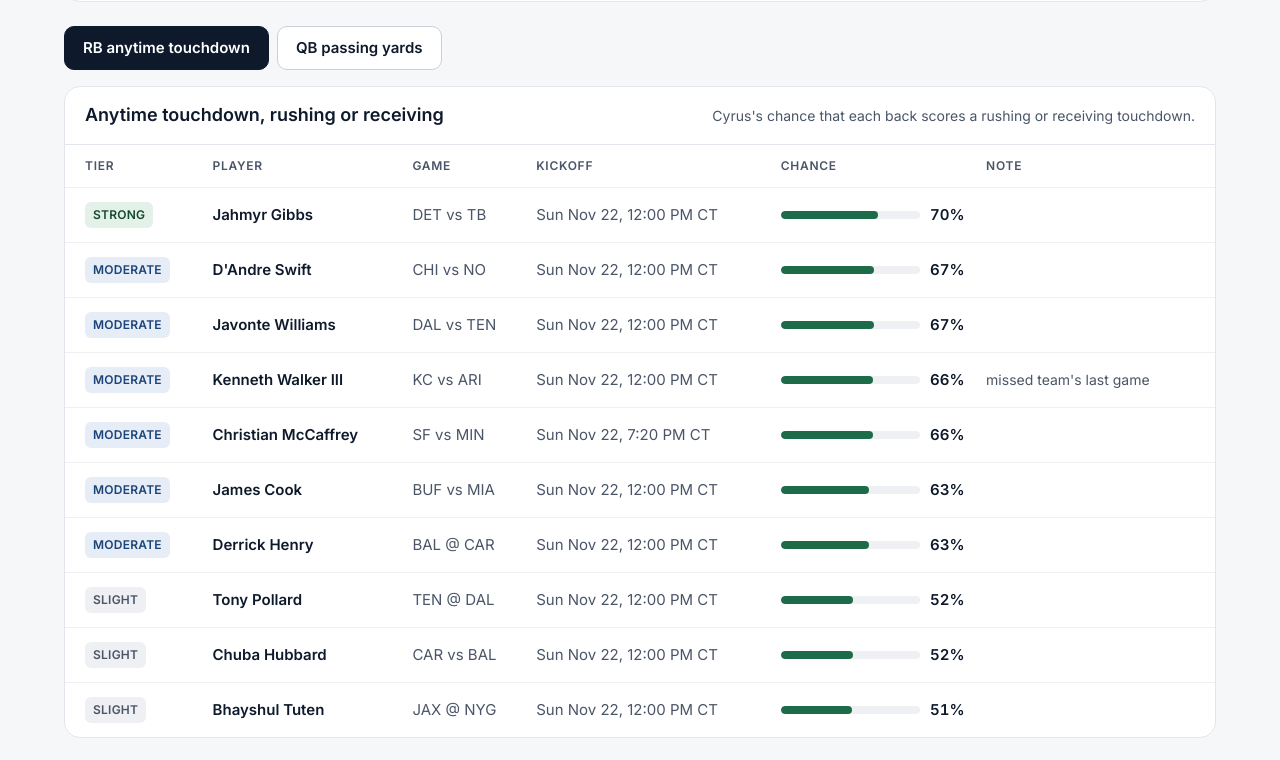
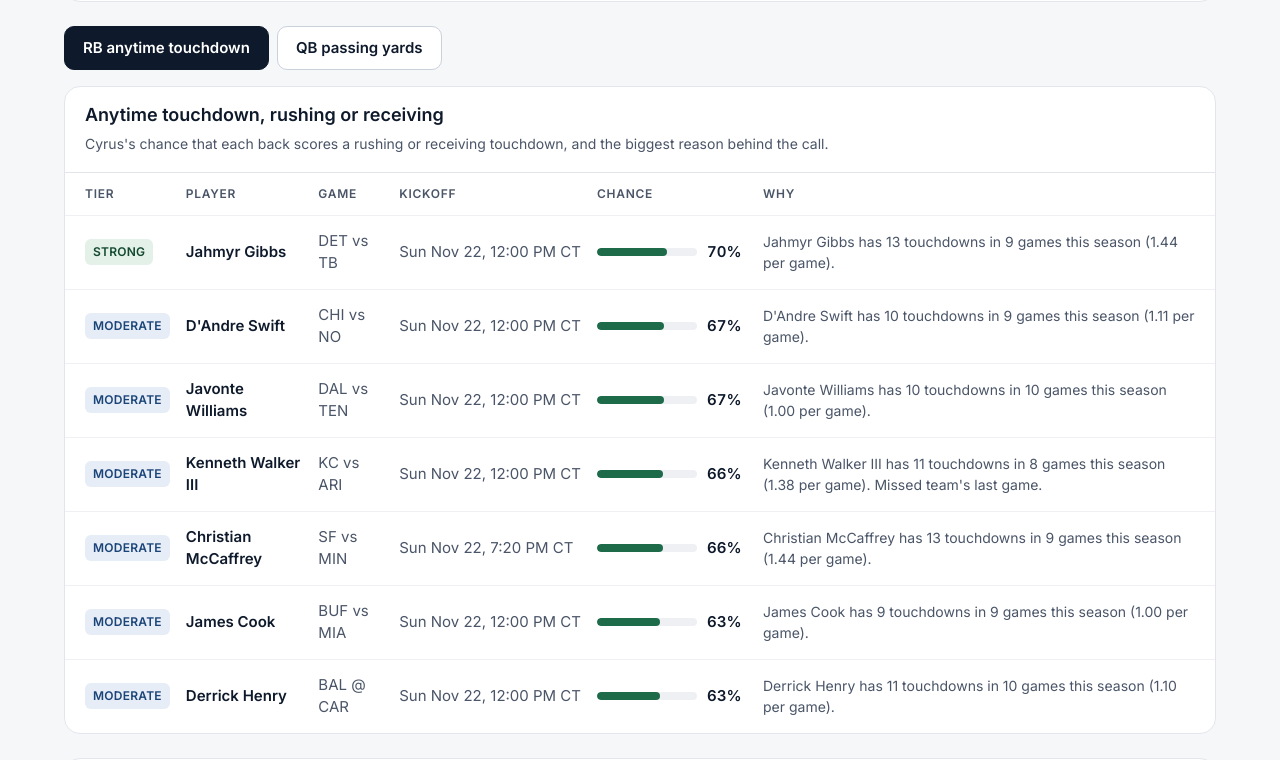
Before and after one commit to Ibmcleaner/cyrusforgesystems-site, a plain HTML site: page cyrus/nfl-predictor/index.html in a window 1280 px wide. Shown: the part 2479-3239 px from the top of the page. Drawn offline with nearby package versions, Linux system fonts and the light colour scheme.

Commit message:
Predictor: Strong + Moderate only on the card, Why column on the RB table, why / why-not headings in the lookup
Co-Authored-By: Claude Fable 5.1 <noreply@anthropic.com>
Claude-Session: https://claude.ai/code/session_011d4oNPcXN63vN5kCfgQSNf

```diff
--- a/assets/predictor.js
+++ b/assets/predictor.js
@@ -66,21 +66,31 @@
     document.getElementById('n-bet').textContent = count('MODERATE');
     document.getElementById('n-pass').textContent = (data.passed || []).reduce(function (s, p) { return s + (p.count || 0); }, 0);
 
-    fillBody('rb-body', data.rb, 6, function (r) {
+    // Only Strong and Moderate calls (and Rechecks waiting on an injury decision) are published on the card.
+    // Slight leans are still logged and graded; they appear in the chronicle, not here.
+    function published(r) { var t = norm(r.tier); return t === 'STRONG' || t === 'MODERATE' || t === 'RECHECK'; }
+    // The biggest reason behind each call comes from the same explanation the player lookup shows.
+    var whyByName = {};
+    (data.players || []).forEach(function (p) { if (p.pros && p.pros.length) whyByName[p.pos + ':' + p.name] = p.pros[0]; });
+    function whyText(pos, r) {
+      var why = whyByName[pos + ':' + r.player] || '';
+      var note = String(r.note || '').trim();
+      if (note) { note = note.charAt(0).toUpperCase() + note.slice(1); if (!/[.!?]$/.test(note)) note += '.'; }
+      return [why, note].filter(function (x) { return x; }).join(' ');
+    }
+
+    fillBody('rb-body', (data.rb || []).filter(published), 6, function (r) {
       var tr = el('tr');
       tr.appendChild(chip(r.tier));
       tr.appendChild(el('td', 'strong', r.player));
       tr.appendChild(el('td', 'soft', r.game));
       tr.appendChild(el('td', 'soft nowrap', r.kickoff));
       tr.appendChild(meter(r.chance));
-      tr.appendChild(el('td', 'note', r.note));
+      tr.appendChild(el('td', 'note', whyText('RB', r)));
       return tr;
     });
 
-    // The biggest reason behind each QB call comes from the same explanation the player lookup shows.
-    var whyByName = {};
-    (data.players || []).forEach(function (p) { if (p.pos === 'QB' && p.pros && p.pros.length) whyByName[p.name] = p.pros[0]; });
-    fillBody('qb-body', data.qb, 9, function (q) {
+    fillBody('qb-body', (data.qb || []).filter(published), 9, function (q) {
       var tr = el('tr');
       tr.appendChild(chip(q.tier));
       tr.appendChild(el('td', 'strong', q.player));
@@ -93,8 +103,7 @@
       call.appendChild(el('span', 'chip ' + (side === 'OVER' ? 'chip-over' : side === 'UNDER' ? 'chip-under' : 'chip-lean'), side || '—'));
       tr.appendChild(call);
       tr.appendChild(el('td', 'num strong', q.chance + '%'));
-      var why = [q.note, whyByName[q.player]].filter(function (x) { return x; }).join(' ');
-      tr.appendChild(el('td', 'note', why));
+      tr.appendChild(el('td', 'note', whyText('QB', q)));
       return tr;
     });
 
@@ -246,7 +255,7 @@
       left.appendChild(el('p', 'lk-name', p.name + ' · ' + p.pos));
       left.appendChild(el('p', 'lk-game', p.game + ' · ' + p.kickoff));
       head.appendChild(left);
-      head.appendChild(chip(p.tier === 'NO LINE' ? 'PASS' : p.tier).firstChild);
+      head.appendChild(chip((p.tier === 'NO LINE' || p.tier === 'SLIGHT') ? 'PASS' : p.tier).firstChild);
       out.appendChild(head);
       var nums = el('div', 'lk-nums');
       function stat(label, val) { var d = el('div'); d.appendChild(el('span', 'lk-label', label)); d.appendChild(el('span', 'lk-val', val)); nums.appendChild(d); }
@@ -262,8 +271,10 @@
       out.appendChild(nums);
       out.appendChild(el('p', 'lk-summary', p.summary));
       var cols = el('div', 'lk-cols');
-      var a = list('What supports it', p.pros, 'pos'); if (a) cols.appendChild(a);
-      var b = list('What works against it', p.cons, 'neg'); if (b) cols.appendChild(b);
+      var isCall = p.tier === 'STRONG' || p.tier === 'MODERATE' || p.tier === 'RECHECK';
+      var a = list(isCall ? 'Why Cyrus makes the call' : 'What he has going for him', p.pros, 'pos');
+      var b = list(isCall ? 'What could get in the way' : 'Why Cyrus is not making the call', p.cons, 'neg');
+      if (isCall) { if (a) cols.appendChild(a); if (b) cols.appendChild(b); } else { if (b) cols.appendChild(b); if (a) cols.appendChild(a); }
       var h = list('Against ' + (p.opp_name || p.opp || 'this opponent') + ' recently', p.history, 'hist'); if (h) cols.appendChild(h);
       out.appendChild(cols);
       out.appendChild(el('p', 'lk-note', 'A "no call" means Cyrus does not see enough of an edge either way; it is not a prediction of the opposite. Lines move and injury reports change, so check again before kickoff.'));
--- a/cyrus/nfl-predictor/index.html
+++ b/cyrus/nfl-predictor/index.html
@@ -86,7 +86,7 @@
 <h3>Publication and evaluation</h3>
 <p>The documented schedule runs Wednesday and Friday at 6:45 PM Central. The last projection published before kickoff counts for grading. Grading starts no earlier than 12 hours after kickoff using weekly player statistics; a missing player statistics row when the team played is treated as void under the current rules. The public record begins with 2026 Week 8.</p>
 <h3>Use the example</h3>
-<p>Search for a player or select a tab below. Compare the estimate, benchmark, confidence and explanatory notes. The track record shows recorded outcomes; it does not establish that future predictions will be accurate.</p>
+<p>Search for a player or select a tab below. Compare the estimate, benchmark, confidence and the reasons behind each call; a player Cyrus is not calling comes with the reasons for that too. The track record shows recorded outcomes; it does not establish that future predictions will be accurate.</p>
 <div class="pred-head"><div><h2>Published player projections</h2></div><div><span class="week-badge" id="week-badge">—</span><span class="updated" id="updated"></span></div></div>
 </section>
   <section class="stat-tiles" aria-label="This week at a glance">
@@ -120,11 +120,11 @@
   <section class="panel" id="panel-rb" role="tabpanel" aria-labelledby="tab-rb">
     <div class="panel-head">
       <h2>Anytime touchdown, rushing or receiving</h2>
-      <p>Cyrus's chance that each back scores a rushing or receiving touchdown.</p>
+      <p>Cyrus's chance that each back scores a rushing or receiving touchdown, and the biggest reason behind the call.</p>
     </div>
     <div class="table-scroll">
       <table class="picks rb">
-        <thead><tr><th>Tier</th><th>Player</th><th>Game</th><th>Kickoff</th><th>Chance</th><th>Note</th></tr></thead>
+        <thead><tr><th>Tier</th><th>Player</th><th>Game</th><th>Kickoff</th><th>Chance</th><th>Why</th></tr></thead>
         <tbody id="rb-body"><tr><td class="empty" colspan="6">Loading this week's card…</td></tr></tbody>
       </table>
     </div>
@@ -185,12 +185,11 @@
   <section class="read-me grid grid-260" aria-label="How to read this">
     <div>
       <h2>How to read this</h2>
-      <p style="margin:0">Chance is how often Cyrus expects the call to be right. For quarterbacks, Cyrus's projection is set beside the market line, and the call is the side of that line Cyrus expects him to land on; the Why column gives the biggest reason behind it, and the player lookup above gives all of them.</p>
+      <p style="margin:0">Chance is how often Cyrus expects the call to be right. Only Strong and Moderate calls are published; a lean that does not reach Moderate is logged and graded in the chronicle but not put on the card. For quarterbacks, Cyrus's projection is set beside the market line, and the call is the side of that line Cyrus expects him to land on. The Why column gives the biggest reason behind each call; the player lookup above gives all of them, and for a player Cyrus is not calling, why not.</p>
     </div>
     <div class="card legend stack" style="padding:20px">
       <p><span class="chip chip-best">STRONG</span><span>Our highest-confidence projections</span></p>
       <p><span class="chip chip-bet">MODERATE</span><span>Confident projections</span></p>
-      <p><span class="chip chip-lean">SLIGHT</span><span>Slight lean; lower confidence</span></p>
       <p><span class="chip chip-recheck">RECHECK</span><span>Waiting on an injury decision</span></p>
     </div>
   </section>
```
